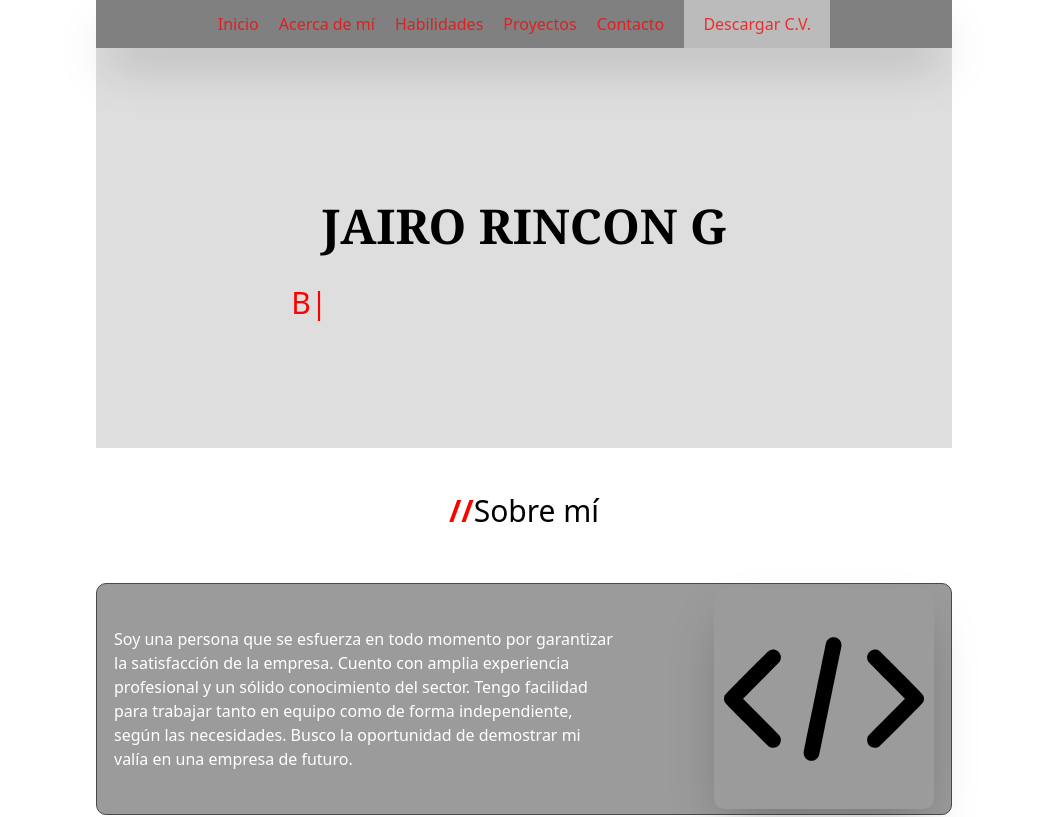
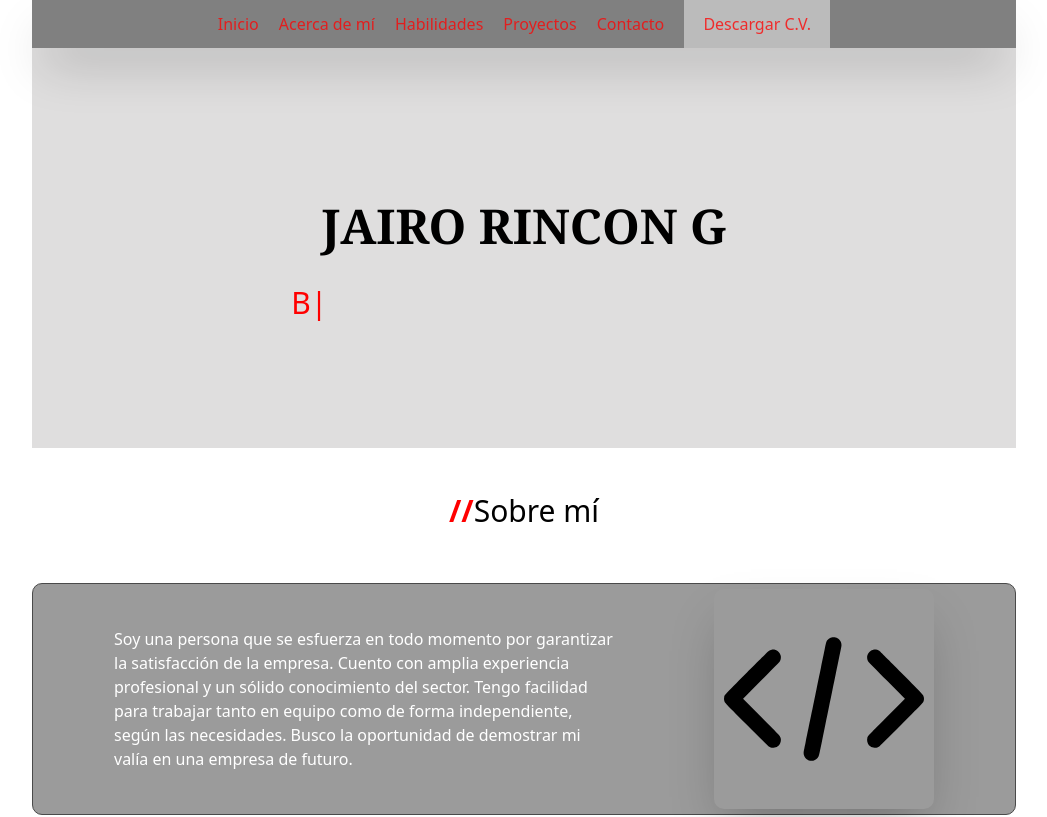
Before and after one commit to JRINCONG/CV, a React (Vite) app: page / in a window 1280 px wide. Shown: the top 817 px of the page, without its empty margins (116-1163 px from the left). Built offline with nearby package versions, Linux system fonts and the light colour scheme; some icons are missing.

Commit message:
ruta api

```diff
--- a/src/hook/useFetch.js
+++ b/src/hook/useFetch.js
@@ -4,17 +4,17 @@ import { useState } from "react";
 export const useFetch = ()=>{
 const [Envio, setEnvio]=useState()
 
-const ruta ='https://send-yxvp.onrender.com/contact'
+const ruta ='https://send-yxvp.onrender.com/api/v1/contact'
 
  const getEnviar = (data)=>{
-
+    console.log(data)
     axios.post(ruta,data)
     .then(resp => setEnvio(resp.data))
     .catch(error => console.log(error))
 
 
  }
-
+console.log(Envio)
 return [Envio, getEnviar]
 
 }
--- a/src/styles/App.css
+++ b/src/styles/App.css
@@ -31,7 +31,7 @@ img{
 
 .container{
 
-max-width: 70%;
+max-width: 1024px;
 margin: 0 auto;
 padding: 0 20px;
 
```
